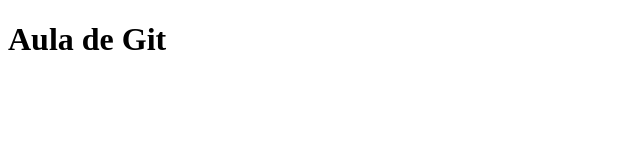
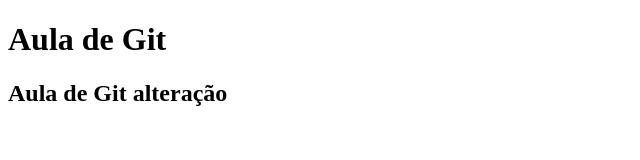
Before and after one commit to pearcelucas/AulaGit, a plain HTML site: page index.html in a window 1280 px wide. Shown: the whole page, without its empty margins (0-640 px from the left). Drawn offline with Linux system fonts and the light colour scheme.

Commit message:
Update index.html

```diff
--- a/index.html
+++ b/index.html
@@ -8,5 +8,6 @@
 </head>
 <body>
     <h1>Aula de Git</h1>
+    <h2>Aula de Git alteração</h2>
 </body>
 </html>
```
